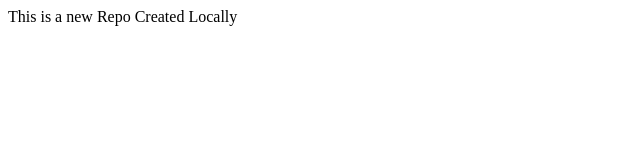
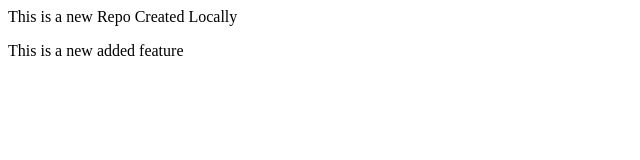
Before and after one commit to Tayyab604/newLocalRepo, a plain HTML site: page index.html in a window 1280 px wide. Shown: the whole page, without its empty margins (0-640 px from the left). Drawn offline with Linux system fonts and the light colour scheme.

Commit message:
New Added feature1

```diff
--- a/index.html
+++ b/index.html
@@ -1 +1,2 @@
 <p>This is a new Repo Created Locally</p>
+<p>This is a new added feature</p
```
